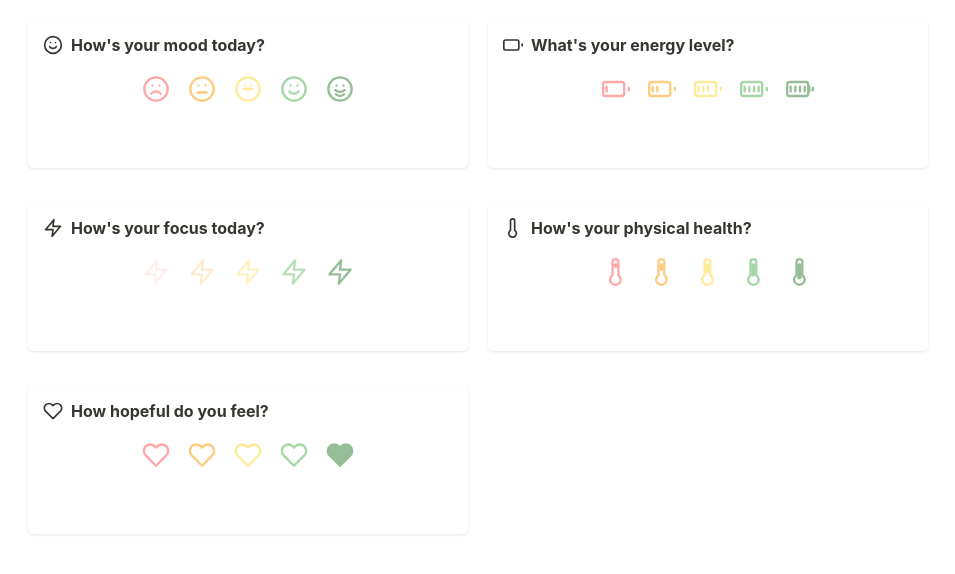
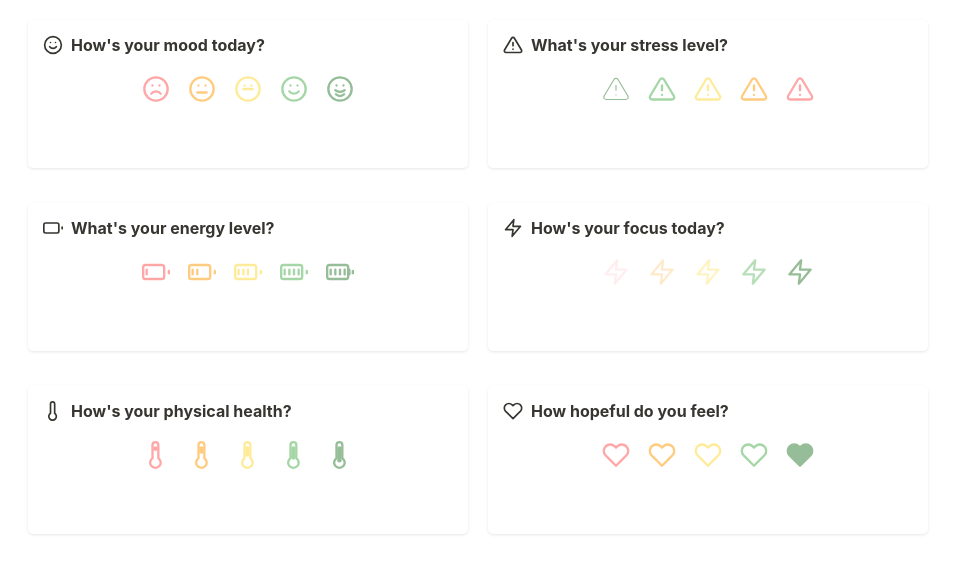
Before and after one commit to lglynn4912/ratingscale_notion_embed, a plain HTML site: page index.html in a window 1280 px wide. Shown: the whole page, without its empty margins (162-1117 px from the left). Drawn offline with Linux system fonts and the light colour scheme.

Commit message:
Update index.html

```diff
--- a/index.html
+++ b/index.html
@@ -158,6 +158,42 @@
                 <div class="save-status" id="mood-status">Selected!</div>
             </div>
 
+            <div class="rating-widget" id="stress-widget">
+                <h3>
+                    <svg xmlns="http://www.w3.org/2000/svg" width="20" height="20" viewBox="0 0 24 24" fill="none" stroke="currentColor" stroke-width="2" stroke-linecap="round" stroke-linejoin="round"><path d="M10.29 3.86L1.82 18a2 2 0 0 0 1.71 3h16.94a2 2 0 0 0 1.71-3L13.71 3.86a2 2 0 0 0-3.42 0z"></path><line x1="12" y1="9" x2="12" y2="13"></line><line x1="12" y1="17" x2="12.01" y2="17"></line></svg>
+                    What's your stress level?
+                </h3>
+                <div class="rating-options" data-category="stress">
+                    <div class="rating-option" data-value="1">
+                        <div class="icon-container">
+                            <svg xmlns="http://www.w3.org/2000/svg" width="28" height="28" viewBox="0 0 24 24" fill="none" stroke="currentColor" stroke-wihealdth="2" stroke-linecap="round" stroke-linejoin="round" class="color-5"><path d="M10.29 3.86L1.82 18a2 2 0 0 0 1.71 3h16.94a2 2 0 0 0 1.71-3L13.71 3.86a2 2 0 0 0-3.42 0z"></path><line x1="12" y1="9" x2="12" y2="13"></line><line x1="12" y1="17" x2="12.01" y2="17"></line></svg>
+                        </div>
+                    </div>
+                    <div class="rating-option" data-value="2">
+                        <div class="icon-container">
+                            <svg xmlns="http://www.w3.org/2000/svg" width="28" height="28" viewBox="0 0 24 24" fill="none" stroke="currentColor" stroke-width="2" stroke-linecap="round" stroke-linejoin="round" class="color-4"><path d="M10.29 3.86L1.82 18a2 2 0 0 0 1.71 3h16.94a2 2 0 0 0 1.71-3L13.71 3.86a2 2 0 0 0-3.42 0z"></path><line x1="12" y1="9" x2="12" y2="13"></line><line x1="12" y1="17" x2="12.01" y2="17"></line></svg>
+                        </div>
+                    </div>
+                    <div class="rating-option" data-value="3">
+                        <div class="icon-container">
+                            <svg xmlns="http://www.w3.org/2000/svg" width="28" height="28" viewBox="0 0 24 24" fill="none" stroke="currentColor" stroke-width="2" stroke-linecap="round" stroke-linejoin="round" class="color-3"><path d="M10.29 3.86L1.82 18a2 2 0 0 0 1.71 3h16.94a2 2 0 0 0 1.71-3L13.71 3.86a2 2 0 0 0-3.42 0z"></path><line x1="12" y1="9" x2="12" y2="13"></line><line x1="12" y1="17" x2="12.01" y2="17"></line></svg>
+                        </div>
+                    </div>
+                    <div class="rating-option" data-value="4">
+                        <div class="icon-container">
+                            <svg xmlns="http://www.w3.org/2000/svg" width="28" height="28" viewBox="0 0 24 24" fill="none" stroke="currentColor" stroke-width="2" stroke-linecap="round" stroke-linejoin="round" class="color-2"><path d="M10.29 3.86L1.82 18a2 2 0 0 0 1.71 3h16.94a2 2 0 0 0 1.71-3L13.71 3.86a2 2 0 0 0-3.42 0z"></path><line x1="12" y1="9" x2="12" y2="13"></line><line x1="12" y1="17" x2="12.01" y2="17"></line></svg>
+                        </div>
+                    </div>
+                    <div class="rating-option" data-value="5">
+                        <div class="icon-container">
+                            <svg xmlns="http://www.w3.org/2000/svg" width="28" height="28" viewBox="0 0 24 24" fill="none" stroke="currentColor" stroke-width="2" stroke-linecap="round" stroke-linejoin="round" class="color-1"><path d="M10.29 3.86L1.82 18a2 2 0 0 0 1.71 3h16.94a2 2 0 0 0 1.71-3L13.71 3.86a2 2 0 0 0-3.42 0z"></path><line x1="12" y1="9" x2="12" y2="13"></line><line x1="12" y1="17" x2="12.01" y2="17"></line></svg>
+                        </div>
+                    </div>
+                </div>
+                <div class="rating-label" id="stress-label"></div>
+                <div class="save-status" id="stress-status">Selected!</div>
+            </div>
+
             <div class="rating-widget" id="energy-widget">
                 <h3>
                     <svg xmlns="http://www.w3.org/2000/svg" width="20" height="20" viewBox="0 0 24 24" fill="none" stroke="currentColor" stroke-width="2" stroke-linecap="round" stroke-linejoin="round"><rect x="1" y="6" width="18" height="12" rx="2"></rect><line x1="23" y1="13" x2="23" y2="11"></line></svg>
@@ -314,6 +350,13 @@
                     4: 'Good',
                     5: 'Excellent'
                 },
+                stress: {
+                    1: 'Very High',
+                    2: 'High',
+                    3: 'Moderate',
+                    4: 'Low',
+                    5: 'Very Low'
+                },
                 energy: {
                     1: 'Depleted',
                     2: 'Low Battery',
@@ -388,7 +431,7 @@
             }
 
             function loadSavedRatings() {
-                const categories = ['mood', 'energy', 'focus', 'health', 'hope'];
+                const categories = ['mood', 'energy', 'focus', 'health', 'hope', 'stress'];
                 const today = new Date().toISOString().split('T')[0]; // Format: YYYY-MM-DD
 
                 categories.forEach(category => {
```
